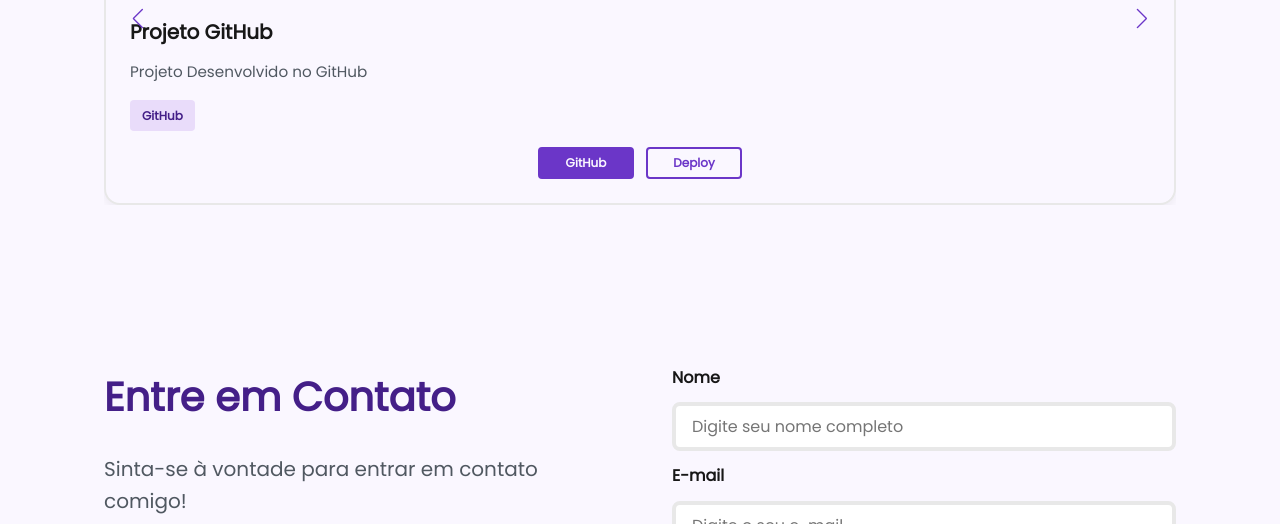
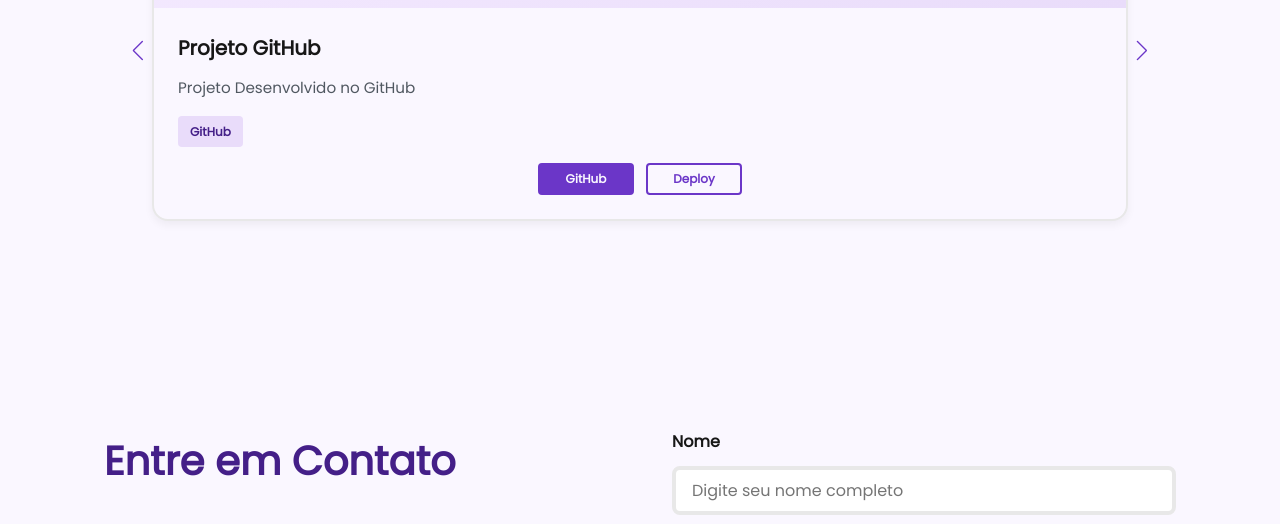
Before and after one commit to rafaelbernardodev/Projeto_Portfolio_Pessoal, a plain HTML site: page index.html in a window 1280 px wide. Shown: the part 1978-2502 px from the top of the page. Drawn offline with nearby package versions, Linux system fonts and the light colour scheme.

Commit message:
Correção de erro em classe projects-swiper

```diff
--- a/index.html
+++ b/index.html
@@ -113,7 +113,7 @@
     <section id="projects" class="section-container projects-container">
       <h2>Meus Projetos</h2>
 
-      <div class="swiper protects-swiper">
+      <div class="swiper projects-swiper">
         <div class="swiper-wrapper">
           <div class="swiper-slide">
 
```
